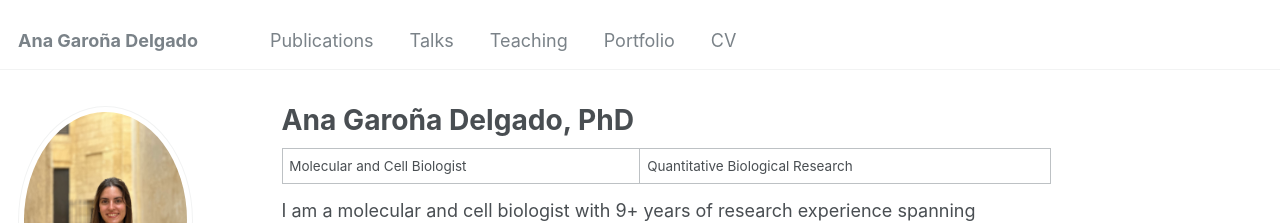
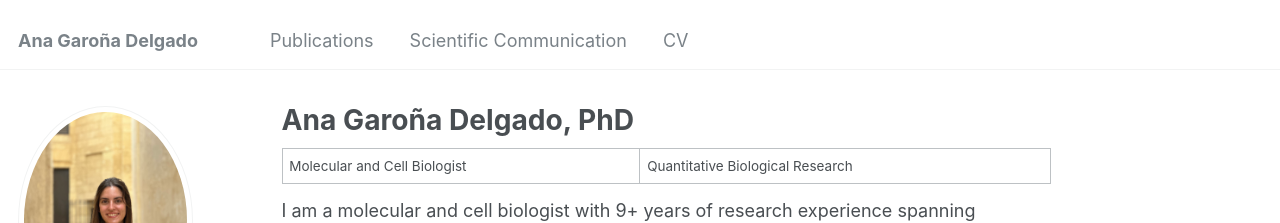
Before and after one commit to anagarona/anagarona.github.io, a Jekyll site: the page built from _pages/about.md, in a window 1280 px wide. Shown: the top 223 px of the page. Built offline with Jekyll 4.4.1, drawn with Linux system fonts in a browser that asks for light colours; some web fonts are replaced.

Commit message:
Update navigation.yml

```diff
--- a/_data/navigation.yml
+++ b/_data/navigation.yml
@@ -8,14 +8,14 @@ main:
   - title: "Publications"
     url: /publications/
 
-  - title: "Talks"
-    url: /talks/
+ # - title: "Talks"
+ #   url: /talks/
 
-  - title: "Teaching"
+  - title: "Scientific Communication"
     url: /teaching/
 
-  - title: "Portfolio"
-    url: /portfolio/
+ # - title: "Projects"
+ #   url: /portfolio/
 
   - title: "CV"
     url: /cv/
```
